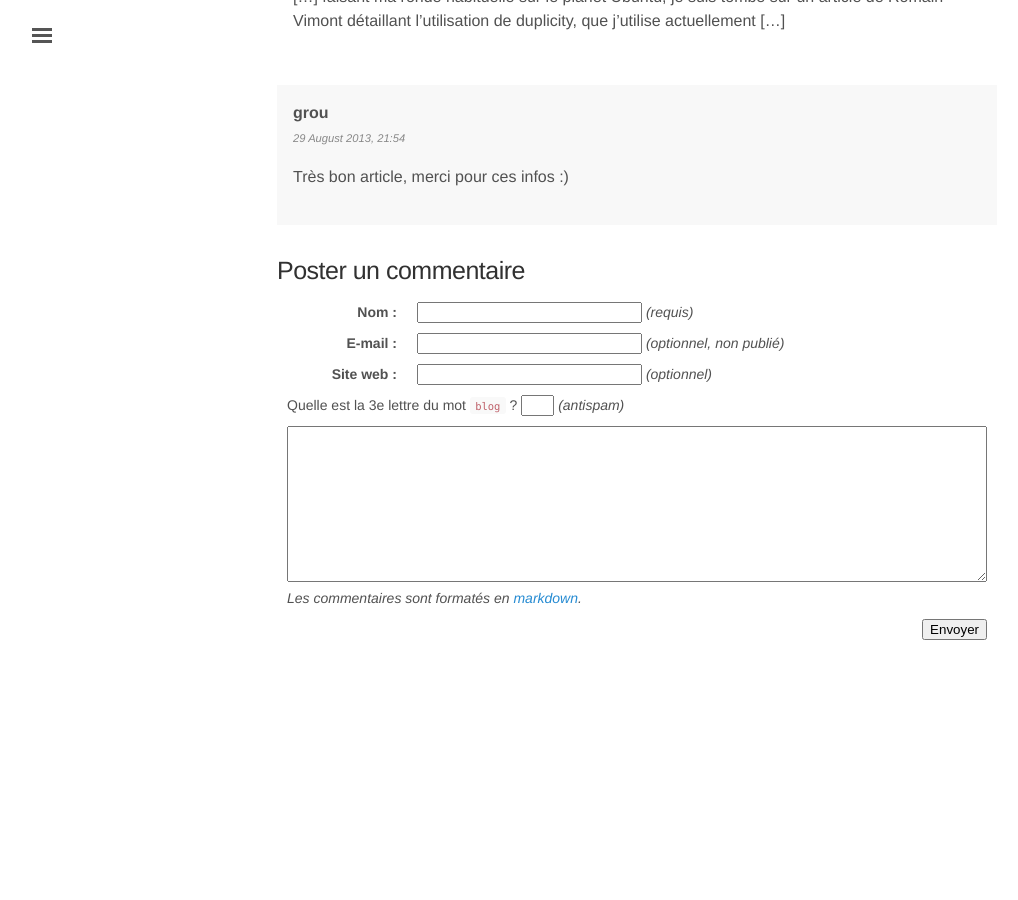
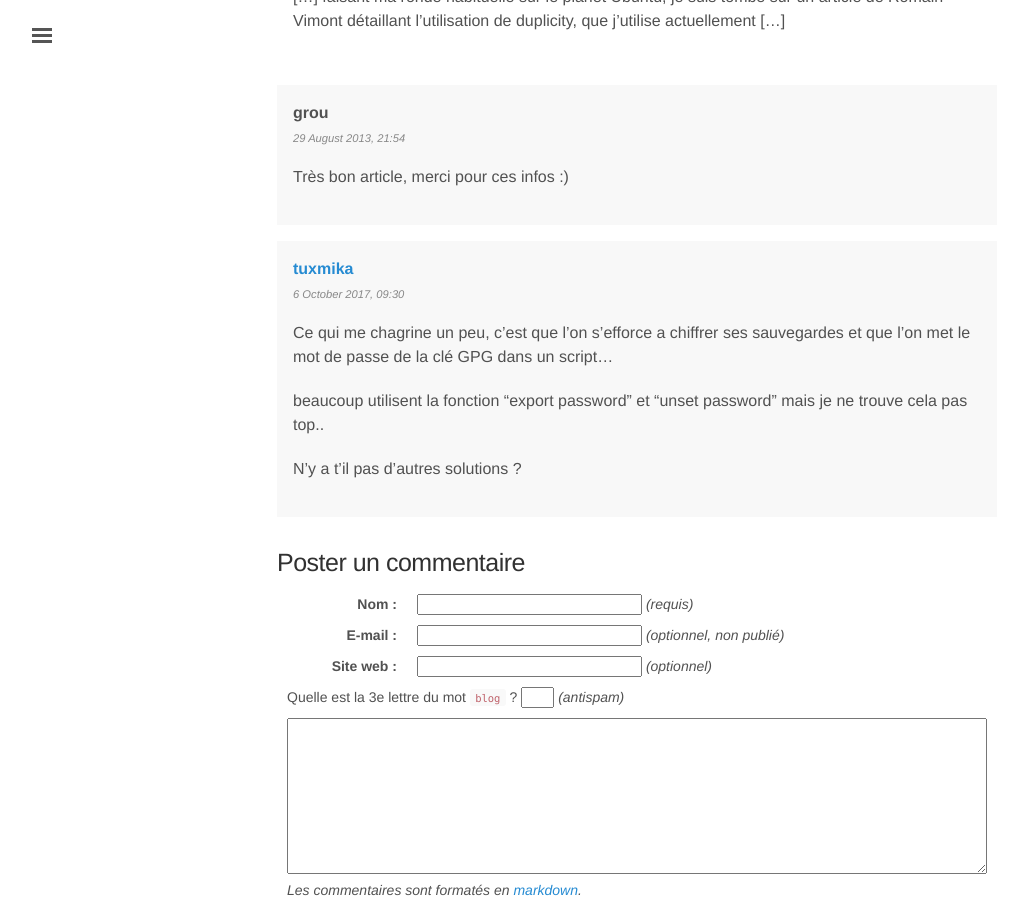
Before and after one commit to rom1v/blog.rom1v.com, a Jekyll site: the page built from _posts/2013-08-14-duplicity-des-backups-incrementaux-chiffres.md, in a window 1280 px wide and 900 px high, scrolled down 15162 px. Shown: the whole window, without its empty margins (3-1021 px from the left). Built offline with Jekyll 4.4.1, drawn with Linux system fonts in a browser that asks for light colours; before the commit the page ends 15827 px from its top, so only the background shows below that.

Commit message:
Publish comment 17 for duplicity

```diff
--- a/_data/comments-2013-08-duplicity-des-backups-incrementaux-chiffres.yaml
+++ b/_data/comments-2013-08-duplicity-des-backups-incrementaux-chiffres.yaml
@@ -346,3 +346,15 @@
   date: 2013-08-29 21:54:48+02:00
   contents: |
     Très bon article, merci pour ces infos :)
+- id: 17
+  author: tuxmika
+  author-url: http://arobaseinformatique.eklablog.com
+  date: 2017-10-06 09:30:43+02:00
+  contents: |
+    Ce qui me chagrine un peu, c'est que l'on s'efforce a chiffrer ses
+    sauvegardes et que l'on met le mot de passe de la clé GPG dans un script...
+
+    beaucoup utilisent la fonction "export password" et "unset password" mais je
+    ne trouve cela pas top..
+
+    N'y a t'il pas d'autres solutions ?
```
